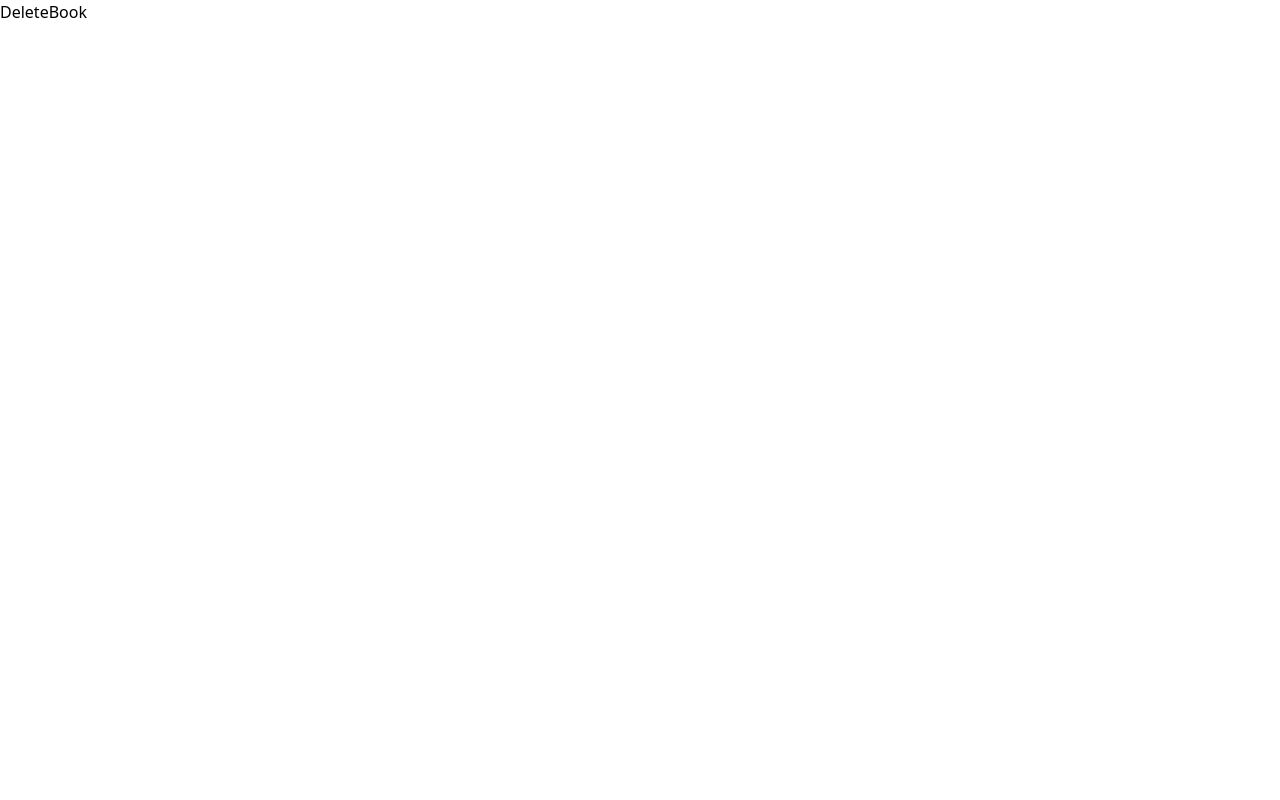
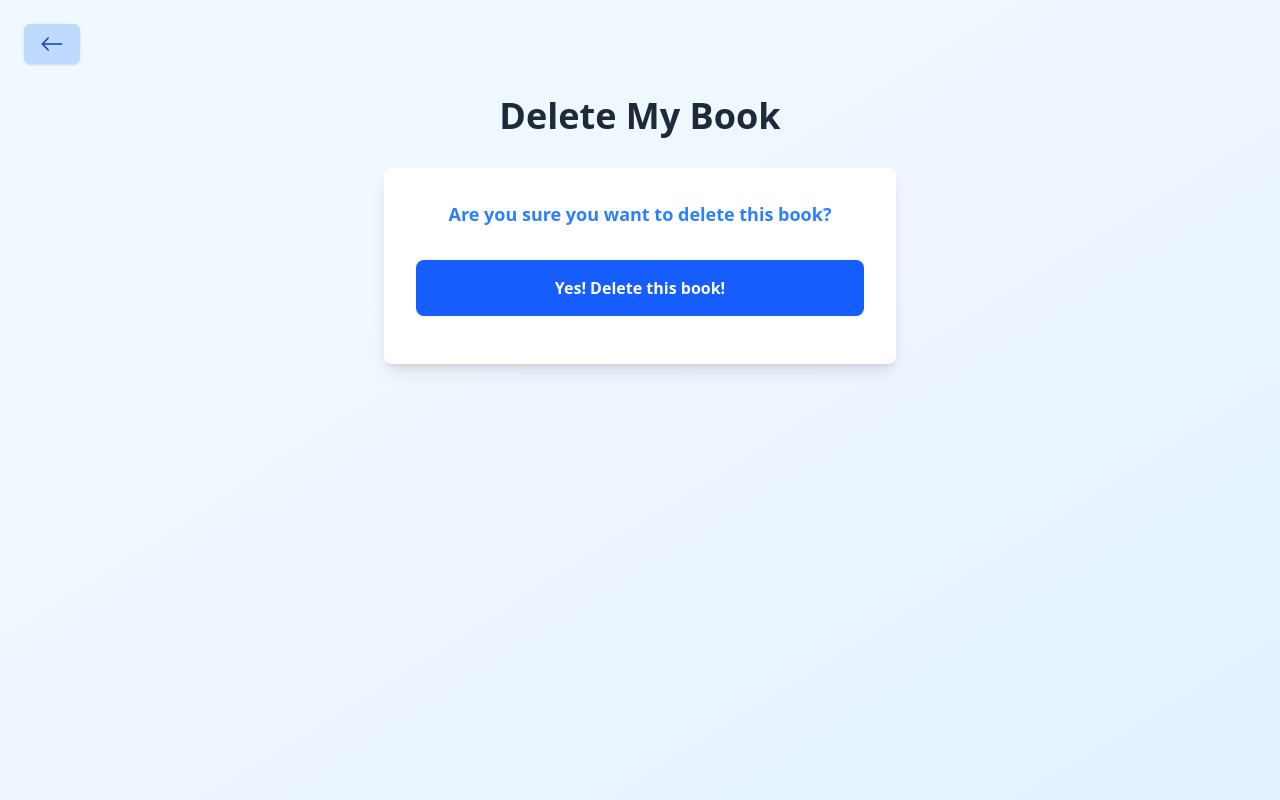
Before and after one commit to tramtran-helen/bookstore-mern-project, a React (Vite) app in the folder frontend/: page /books/delete/1 in a window 1280 px wide. Built offline with nearby package versions, Linux system fonts and the light colour scheme.

Commit message:
update DeleteBook

```diff
--- a/frontend/src/pages/CreateBooks.jsx
+++ b/frontend/src/pages/CreateBooks.jsx
@@ -6,6 +6,9 @@ import { useNavigate } from 'react-router-dom'
 
 
 
+
+
+/*React function component*/
 const CreateBooks = () => {
     const [title, setTitle] = useState('')
     const [author, setAuthor] = useState('')
--- a/frontend/src/pages/DeleteBook.jsx
+++ b/frontend/src/pages/DeleteBook.jsx
@@ -1,9 +1,56 @@
-import react from 'react'
+import react, { useState } from 'react'
+import BackButton from '../components/BackButton.jsx'
+import Spinner from '../components/Spinner.jsx'
+import axios from 'axios'
+import { useNavigate, useParams } from 'react-router-dom'
 
+
+
+
+
+/*React function component*/
 const DeleteBook = () => {
-    return(
-        <div>DeleteBook</div>
-    )
+  const [loading, setLoading] = useState(false)
+  const { id } = useParams()
+  const navigate = useNavigate()
+
+
+
+  const HandleDeleteBook = () => {
+    setLoading(true)
+    axios
+      .delete(`http://localhost:5555/books/${id}`)
+      .then((res) => {
+        setLoading(false)
+        navigate('/')
+      })
+      .catch((err) => {
+        setLoading(false)
+        alert('There is an error happening. Please check your console')
+        console.error(err)
+      })
+  }
+
+
+
+  return (
+    <div className='min-h-screen bg-gradient-to-br from-sky-50 via-blue-50 to-sky-100 p-6'>
+      <BackButton />
+      <h1 className='text-4xl font-semibold text-center text-gray-800 my-8'>Delete My Book</h1>
+
+      {loading ? <Spinner /> : ''}
+      <div className='flex justify-center items-center'>
+      <div className='bg-white rounded-lg shadow-lg p-8 w-full max-w-lg space-y-6'>
+        <h3 className='text-lg text-center mb-4 block text-blue-500 font-semibold mb-1'>Are you sure you want to delete this book?</h3>
+        <button
+          className='mx-auto p-4 bg-blue-600 hover:bg-red-700 text-white font-semibold rounded-lg m-4 w-full transition duration-200'
+          onClick={HandleDeleteBook}>
+          Yes! Delete this book!
+        </button>
+      </div>
+      </div>
+    </div>
+  )
 }
 
 export default DeleteBook
--- a/frontend/src/pages/EditBook.jsx
+++ b/frontend/src/pages/EditBook.jsx
@@ -8,6 +8,7 @@ import { useNavigate, useParams } from 'react-router-dom'
 
 
 
+/*React function component*/
 const EditBook = () => {
     const [title, setTitle] = useState('')
     const [author, setAuthor] = useState('')
--- a/frontend/src/pages/ShowBook.jsx
+++ b/frontend/src/pages/ShowBook.jsx
@@ -5,6 +5,10 @@ import BackButton from '../components/BackButton.jsx'
 import Spinner from '../components/Spinner.jsx'
 
 
+
+
+
+/*React function component*/
 const ShowBook = () => {
     const [book, setBook] = useState({})
     const [loading, setLoading] = useState(false)
```
